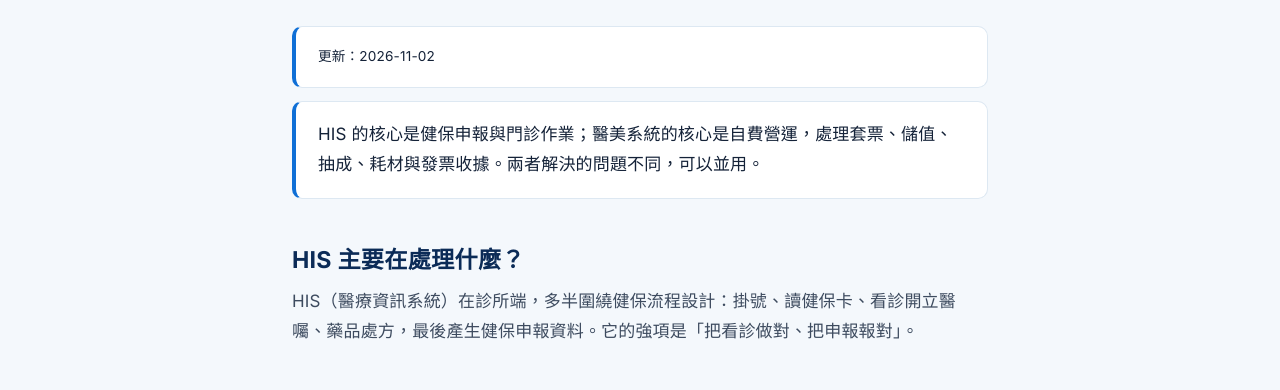
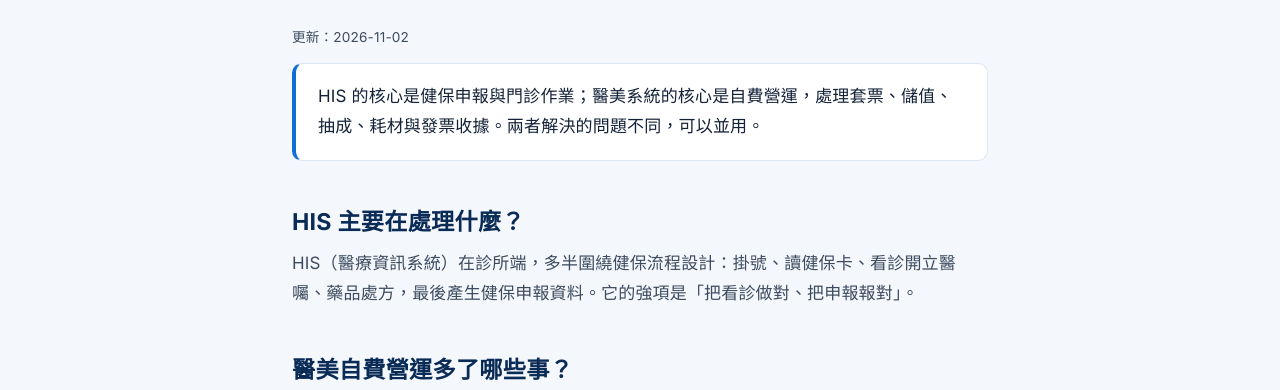
Before and after one commit to zhuoyiclinic-coder/goodlife-website, an Astro site: page /learn/aesthetic-vs-his in a window 1280 px wide. Shown: the part 361-751 px from the top of the page. Built offline with nearby package versions, Linux system fonts and the light colour scheme; Astro itself is replaced by a stand-in of ours.

Commit message:
知識庫文章：更新日期那行不套答案框樣式
Co-Authored-By: Claude Opus 5.5 <noreply@anthropic.com>

```diff
--- a/src/pages/learn/[slug].astro
+++ b/src/pages/learn/[slug].astro
@@ -44,7 +44,7 @@ const sources = a.data.sources.map((s) => { const [name, url] = s.split('|').map
   .prose :global(h2) { font-size: 1.45rem; margin-top: 2em; }
   .prose :global(p), .prose :global(li) { color: var(--ink-2); }
   .prose :global(table) { display: block; overflow-x: auto; margin: 1.2em 0; border: 1px solid var(--line); border-radius: var(--radius-sm); min-width: 0; }
-  .prose :global(> p:first-of-type), .prose :global(.updated + p) { background: var(--surface); border: 1px solid var(--line); border-left: 4px solid var(--brand); border-radius: var(--radius-sm); padding: 18px 22px; color: var(--ink); }
+  .prose :global(.updated + p) { background: var(--surface); border: 1px solid var(--line); border-left: 4px solid var(--brand); border-radius: var(--radius-sm); padding: 18px 22px; color: var(--ink); }
   .sources { margin-top: 3em; padding-top: 1.5em; border-top: 1px solid var(--line); font-size: .9rem; }
   .sources h2 { font-size: 1.1rem; }
 </style>
```
